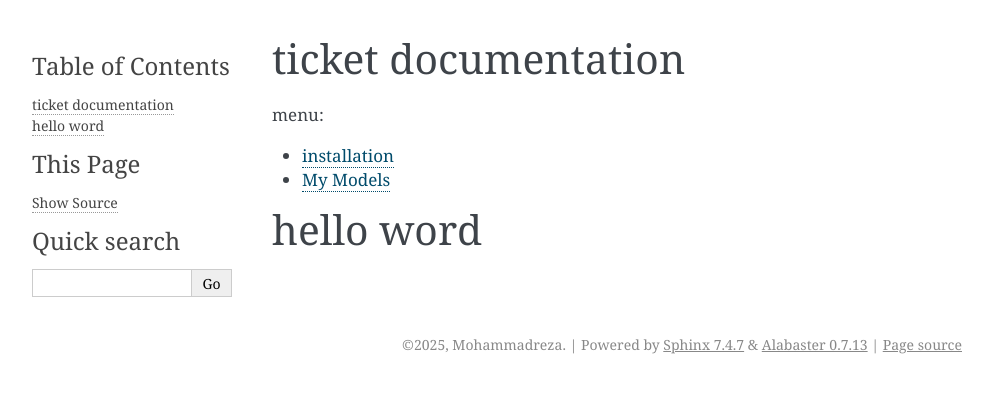
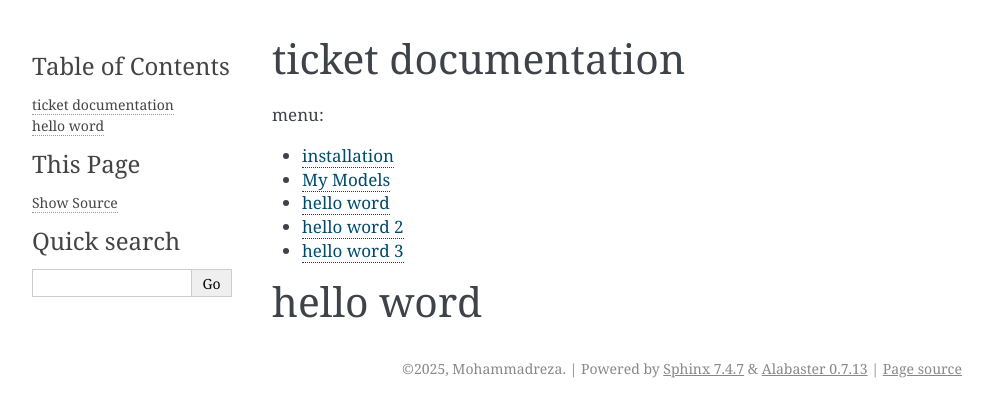
Before and after one commit to MR-Rahimi-BackEnd/ticket, a Sphinx documentation site: the page built from docs/index.rst, in a window 1280 px wide. Shown: the top 417 px of the page, without its empty margins (148-1141 px from the left). Built offline with Sphinx 7.4.7, drawn with Linux system fonts in a browser that asks for light colours.

Commit message:
test docstring

```diff
--- a/docs/model.rst
+++ b/docs/model.rst
@@ -5,3 +5,10 @@ My Models
    :members:
    :undoc-members:
    :show-inheritance:
+
+hello word
+========================
+hello word 2
+========================
+hello word 3
+========================
```
